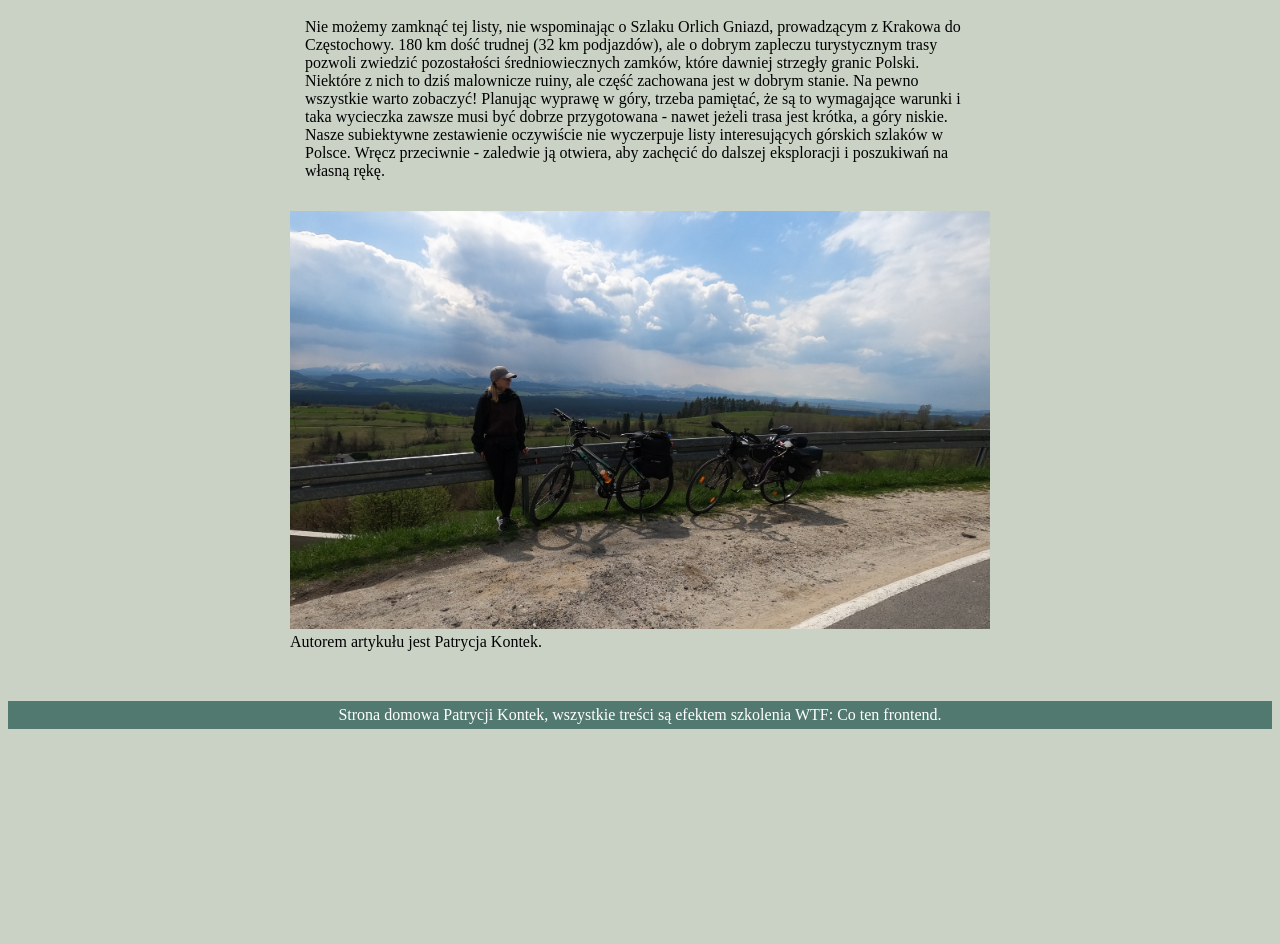
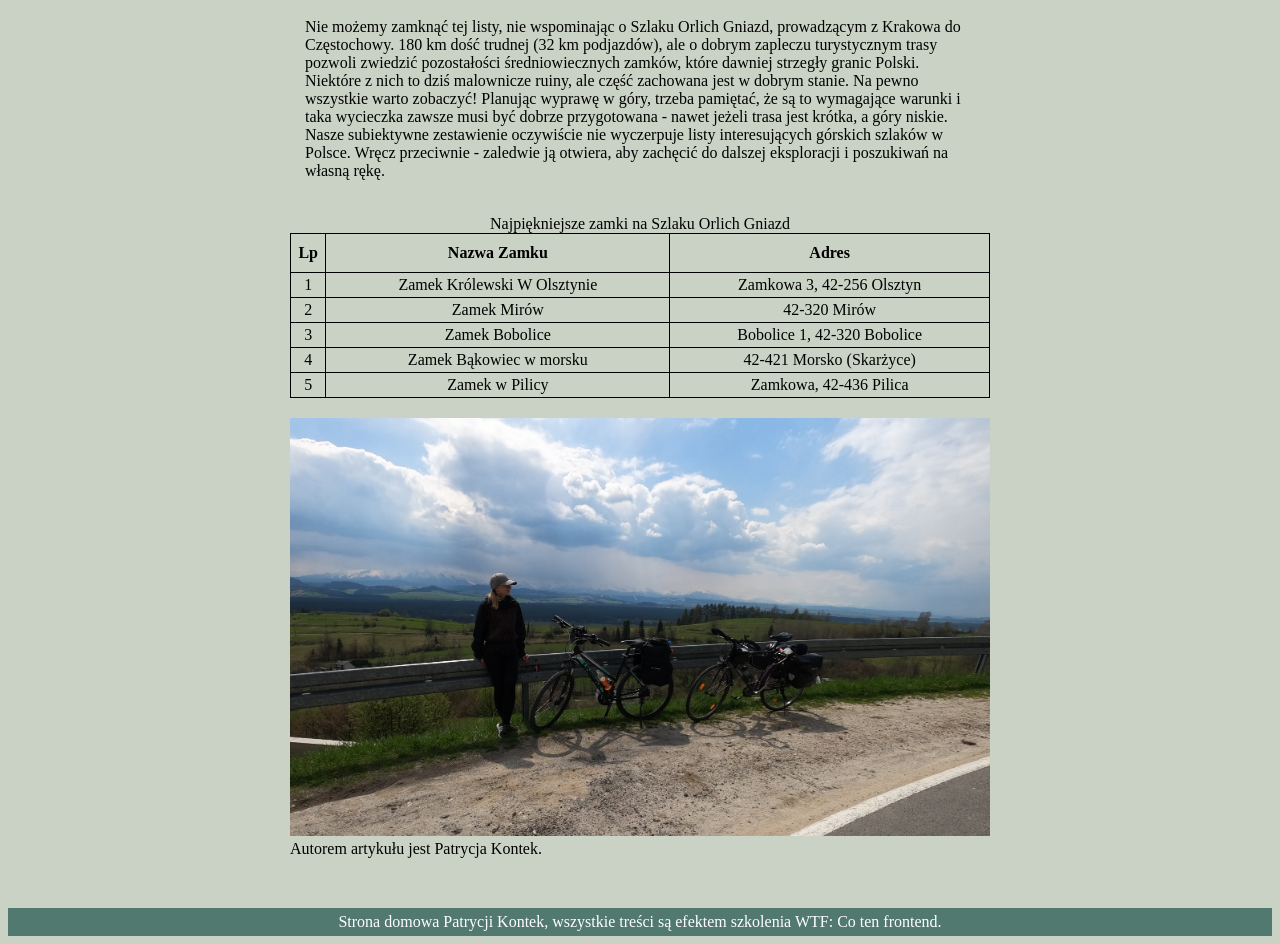
Before and after one commit to ptkontek/homepage, a plain HTML site: page rower.html in a window 1280 px wide. Shown: the part 747-1691 px from the top of the page. Before the commit the page ends 1484 px from the top, so only its background shows below. Drawn offline with Linux system fonts and the light colour scheme.

Commit message:
Add table with castles

```diff
--- a/rower.html
+++ b/rower.html
@@ -17,7 +17,7 @@
 		<a class="navigation__link"href="namiot.html">Namiot</a>
 	</header>
 	<main class="main">
-		<article class="ideas">
+		<section class="ideas">
 			<header class="header">
 				<h1 class="ideas__header-title">Gdzie na rower w wakacje? Góry i południowa Polska - odkryj najlepsze trasy</h1>
 			</header>
@@ -63,11 +63,52 @@
 				oczywiście nie wyczerpuje listy interesujących górskich szlaków w Polsce. Wręcz przeciwnie - zaledwie ją
 				otwiera, aby zachęcić do dalszej eksploracji i poszukiwań na własną rękę.
 			</p>
+			<table class=" ideas__table">
+				<caption>Najpiękniejsze zamki na Szlaku Orlich Gniazd</caption>
+				<thead>
+					<tr>
+						<th>Lp</th>
+						<th>Nazwa Zamku</th>
+						<th>Adres</th>
+					</tr>
+				</thead>
+				<tbody>
+					<tr>
+						<td>1</td>
+						<td>Zamek Królewski W Olsztynie</td>
+						<td>Zamkowa 3, 42-256 Olsztyn</td>
+					</tr>
+					<tr>
+						<td>2</td>
+						<td>Zamek Mirów</td>
+						<td>42-320 Mirów</td>
+					</tr>
+					<tr>
+						<td>3</td>
+						<td>Zamek Bobolice</td>
+						<td>Bobolice 1, 42-320 Bobolice</td>
+					</tr>
+					<tr>
+						<td>4</td>
+						<td>Zamek Bąkowiec w morsku</td>
+						<td>42-421 Morsko (Skarżyce)</td>
+					</tr>
+					<tr>
+						<td>5</td>
+						<td>Zamek w Pilicy</td>
+						<td>Zamkowa, 42-436 Pilica</td>
+					</tr>
+
+
+				</tbody>
+			</table>
+
+
 			<footer class="footer-img">
 				<img class="footer-img__image" src="rower.jpg" alt="Rower na tle Tatr"><br>
 				Autorem artykułu jest Patrycja Kontek.
 			</footer>
-		</article>
+		</section>
 	</main>
 	<script src="main.js"></script>
 	<footer class="footer">
--- a/style.css
+++ b/style.css
@@ -119,6 +119,26 @@ body {
     padding-bottom: 10px;
 }
 
+.ideas__table{
+    margin: 20px 0px;
+    width: 100%;
+    border-collapse: collapse;
+}
+
+.ideas__table td {
+    text-align: center;
+    border: 1px solid black;
+    padding: 3px 0px;
+}
+
+.ideas__table th {
+    text-align: center;
+    padding: 10px 0px;
+    border: 1px solid black;
+}
+
+
+
 .footer-img {}
 
 .footer-img__image {
```
